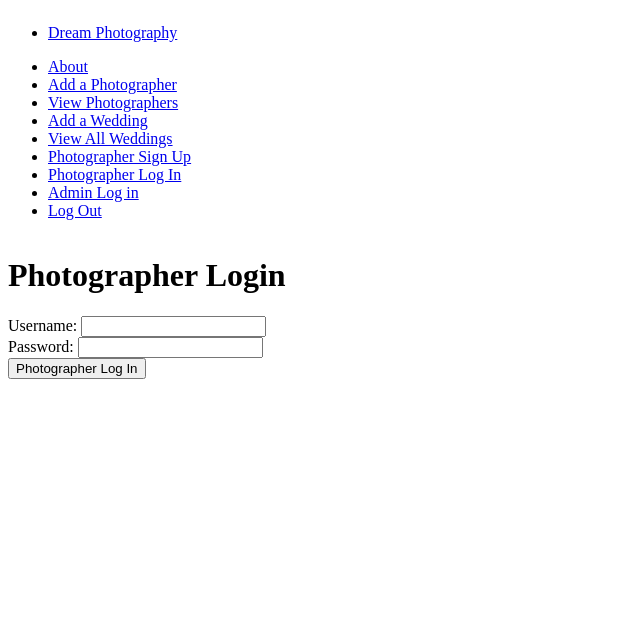
After one commit to JennyZhong2022/Dream-Photography, a Django app: template main_app/templates/registration/photographer_login.html in a window 1280 px wide. The commit adds this page. Shown: the top 619 px of the page, without its empty margins (0-640 px from the left). Run offline with Django 5.2, Linux system fonts and the light colour scheme; the template is opened without the code that fills it, so the values that code supplies are empty.

Commit message:
photographer login

```diff
--- a/main_app/templates/base.html
+++ b/main_app/templates/base.html
@@ -22,6 +22,7 @@
         <li><a href="{% url 'clients_create' %}">Add a Wedding</a></li>
         <li><a href="{% url 'clients_index' %}">View All Weddings</a></li>
         <li><a href="{% url 'register_photographer' %}">Photographer Sign Up</a></li>
+        <li><a href="{% url 'login_photographer' %}">Photographer Log In</a></li>
         <li><a href="{% url 'login' %}">Admin Log in</a></li>
         <li><a href="{% url 'home'%}" onclick="document.getElementById('logout-form').submit();">Log Out</a>
           <form id="logout-form" action="{% url 'logout' %}" method="post" style="display: none;">
--- /dev/null
+++ b/main_app/templates/registration/photographer_login.html
@@ -0,0 +1,25 @@
+{% extends 'base.html' %}
+
+{% block content %}
+  <h1>Photographer Login</h1>
+  {% if messages %}
+  {% for message in messages %}
+    <p>{{ message }}</p>
+  {% endfor %}
+  {% endif %}
+
+  <form action="{% url 'login_photographer' %}" method="POST">
+    {% csrf_token %}
+    <div>
+      <label for="username">Username:</label>
+      <input type="text" name="username" id="username" required>
+    </div>
+    <div>
+      <label for="password">Password:</label>
+      <input type="password" name="password" id="password" required>
+    </div>
+    <input type="hidden" name="next" value="{{ next }}">
+    <button type="submit" class="btn">Photographer Log In</button>
+  </form>
+
+{% endblock %}
--- a/main_app/urls.py
+++ b/main_app/urls.py
@@ -24,7 +24,8 @@ urlpatterns=[
 
     path('photographer/<int:photographer_pk>/send_message/<int:client_pk>/', views.SendMessageView.as_view(), name='send_message'),
 
-    path('register/photographer/',views.register_photographer, name='register_photographer')
+    path('register/photographer/',views.register_photographer, name='register_photographer'),
+    path('login/photographer/',views.login_photographer, name='login_photographer')
 
 
 ]
```
Also changed, not shown: main_app/views.py (+15 -0 lines).
